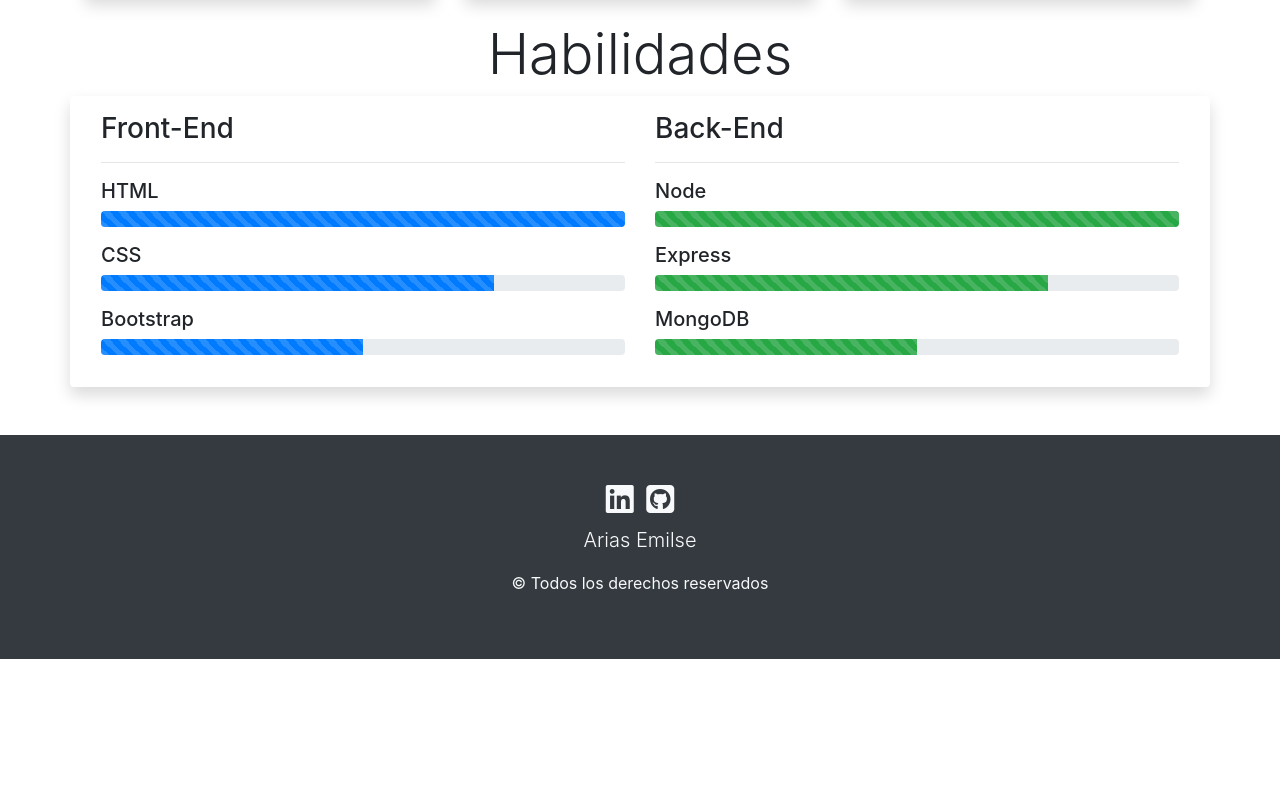
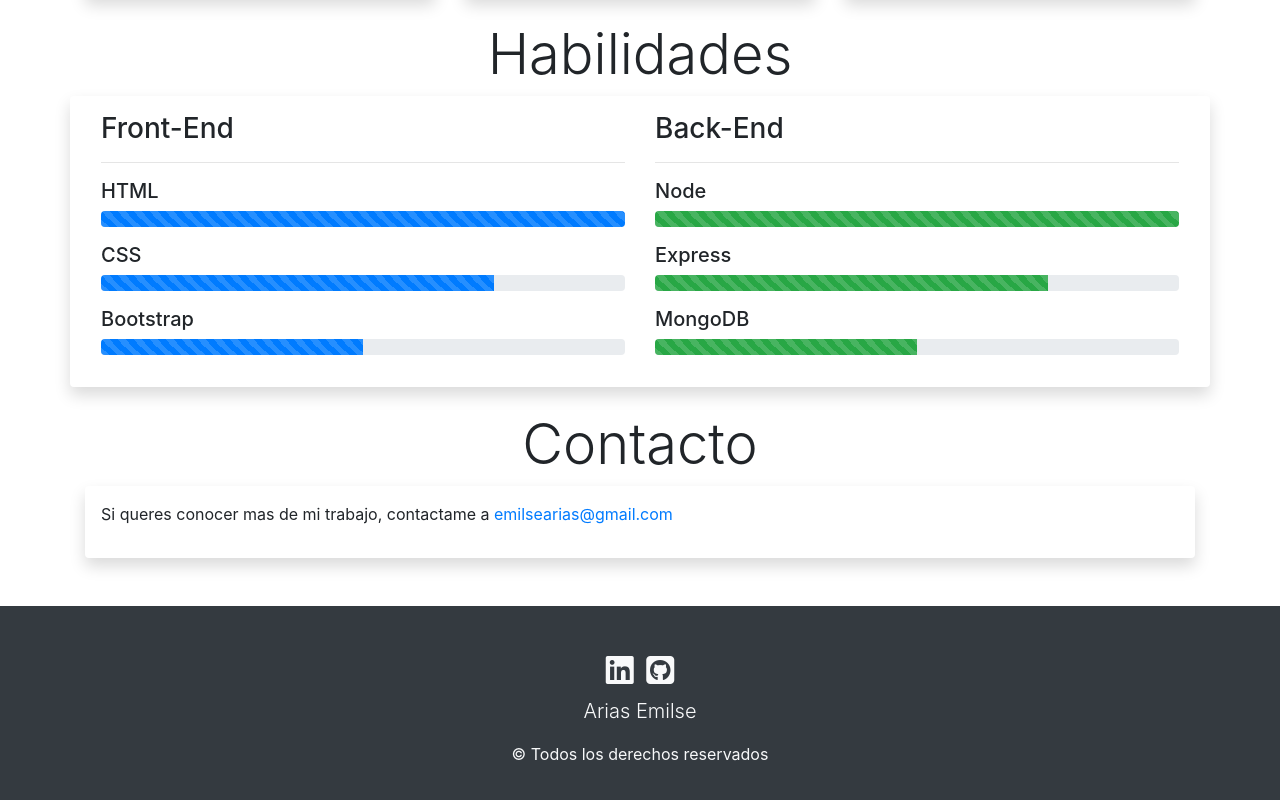
Before and after one commit to earias08/cv5a, a plain HTML site: page index.html in a window 1280 px wide. Shown: the part 2753-3553 px from the top of the page. Before the commit the page ends 3412 px from the top, so only its background shows below. Drawn offline with nearby package versions, Linux system fonts and the light colour scheme.

Commit message:
se agrego un mail de contacto

```diff
--- a/index.html
+++ b/index.html
@@ -392,6 +392,12 @@
             </div>
           </article>
         </section>
+        <section id="contacto" class="my-4">
+          <h2 class="text-center display-4">Contacto</h2>
+          <article class="shadow p-3 rounded">
+            <p>Si queres conocer mas de mi trabajo, contactame a <a href="mailto:emilsearias@gmail.com">emilsearias@gmail.com</a></p>
+          </article>
+        </section>
       </section>
     </main>
     <footer class="bg-dark text-light text-center py-5">
```
